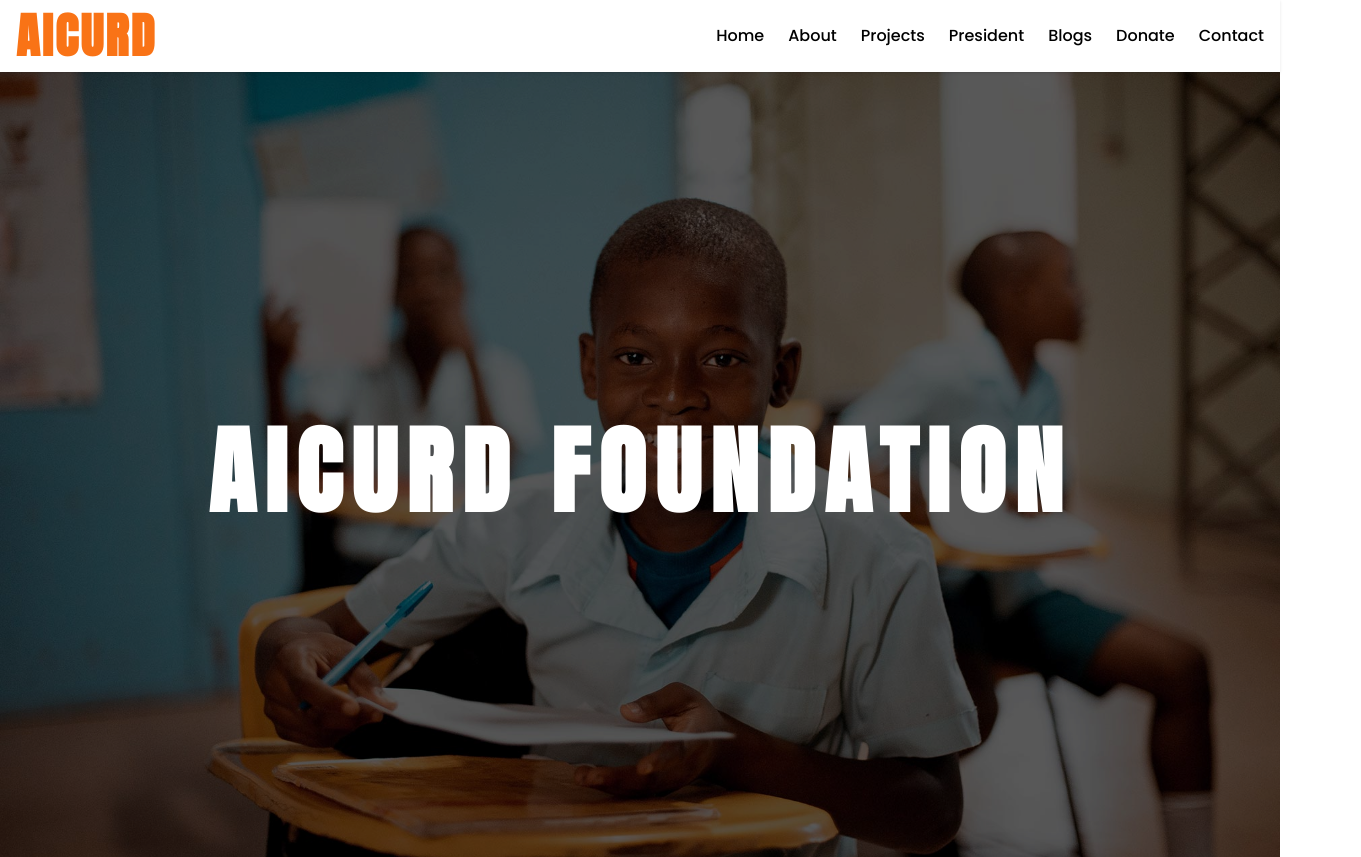
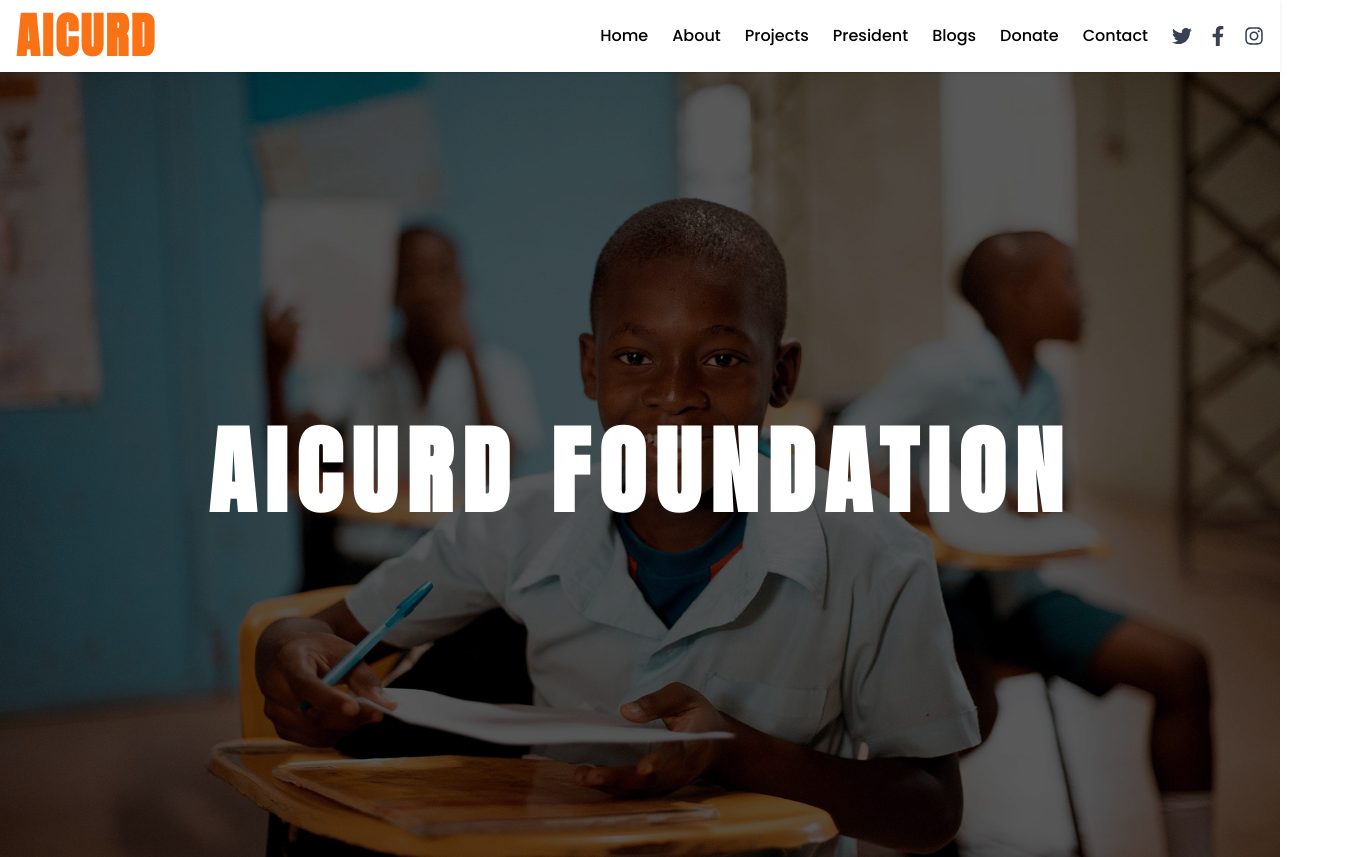
Before and after one commit to BadalKainth/aicurd, a React (Create React App) app: page / in a window 1280 px wide. Shown: the top 857 px of the page, 1361 px wide, since content can reach past the window. Built offline with nearby package versions, Linux system fonts and the light colour scheme.

Commit message:
Footer and Navbar fixes

```diff
--- a/src/components/Footer.jsx
+++ b/src/components/Footer.jsx
@@ -1,42 +1,57 @@
 import React from "react";
 import { FaFacebookF, FaTwitter, FaInstagram } from "react-icons/fa";
+import { Link as ScrollLink } from "react-scroll";
+
+const links = [
+  { name: "Home", scrollTo: "home" },
+  { name: "About", scrollTo: "about" },
+  { name: "President", scrollTo: "president" },
+  { name: "Blogs", scrollTo: "blogs" },
+  { name: "Donate", scrollTo: "donate" },
+  { name: "Contact", scrollTo: "contact" },
+];
 
 const Footer = () => {
   return (
-    <footer className="bg-orange-500 text-white py-10 px-4">
-      <div className="max-w-7xl mx-auto grid grid-cols-1 lg:grid-cols-2 gap-10 items-center">
-        {/* Map Section */}
-        <div className="w-full h-64 lg:h-80 rounded overflow-hidden shadow-lg">
-          <iframe
-            title="address"
-            src="https://www.google.com/maps/embed?pb=!1m18!1m12!1m3!1d3501.9700176735428!2d77.2023660749567!3d28.630660684166596!2m3!1f0!2f0!3f0!3m2!1i1024!2i768!4f13.1!3m3!1m2!1s0x390cfd500690e88d%3A0x2d8093efcf43c80c!2s16%2C%20Bhai%20Vir%20Singh%20Marg%2C%20Sector%204%2C%20Gole%20Market%2C%20New%20Delhi%2C%20Delhi%20110001!5e0!3m2!1sen!2sin!4v1753876556499!5m2!1sen!2sin"
-            width="100%"
-            height="100%"
-            loading="lazy"
-            className="border-0 w-full h-full"
-            allowFullScreen=""
-            referrerPolicy="no-referrer-when-downgrade"
-          ></iframe>
+    <footer className="poppins-regular lg:grid-cols-[auto,1fr,1fr] lg:justify-center lg:items-center lg:items-center bg-orange-500 text-white py-5 px-4">
+      <div className="max-w-7xl mx-auto grid grid-cols-1 lg:grid-cols-[auto,1fr,1fr] lg:justify-center lg:items-center lg:items-center lg:text-center gap-10">
+        {/* Nav Links */}
+        <div className="flex flex-col gap-4 lg:px-10 sm:flex text-sm font-medium w-60">
+          <div className="flex lg:ml-32 lg:text-start gap-2">
+            {links.map((link, index) => (
+              <ScrollLink
+                key={index}
+                to={link.scrollTo}
+                smooth={true}
+                duration={500}
+                offset={-70}
+                className="cursor-pointer hover:text-neutral-700"
+              >
+                {link.name}
+              </ScrollLink>
+            ))}
+          </div>
         </div>
 
         {/* Info Section */}
-        <div className="flex flex-col items-center lg:items-start justify-between space-y-6 ">
-          <div className="text-center poppins-regular lg:text-left">
+        <div className="flex flex-col items-center  space-y-6 text-center lg:text-left">
+          <div className="flex flex-col items-center  space-y-6 text-center lg:text-left">
             <h2 className="text-3xl font-bold uppercase tracking-wide text-white border-b pt-4 border-gray-100">
               AICURD Foundation
             </h2>
-            <p className="mt-2 poppins-regular text-md text-gray-100 ">
-              Address: 16, Bhai Veer Singh Marg, Gol Market, New Delhi - 110001
+            <p className="mt-2 poppins-regular text-md text-gray-100">
+              Address: 16, Bhai Veer Singh Marg, <br />
+              Gol Market, New Delhi - 110001
             </p>
           </div>
 
           {/* Social Icons */}
-          <div className="flex gap-6  text-xl">
+          <div className="flex justify-center lg:justify-start gap-6 text-xl">
             <a
               href="https://twitter.com/"
               target="_blank"
               rel="noopener noreferrer"
-              className="text-gray-300 hover:text-white transition"
+              className="text-gray-300 hover:text-neutral-700 transition"
             >
               <FaTwitter />
             </a>
@@ -44,7 +59,7 @@
               href="https://facebook.com/"
               target="_blank"
               rel="noopener noreferrer"
-              className="text-gray-300 hover:text-white transition"
+              className="text-gray-300 hover:text-neutral-700 transition"
             >
               <FaFacebookF />
             </a>
@@ -52,17 +67,32 @@
               href="https://instagram.com/"
               target="_blank"
               rel="noopener noreferrer"
-              className="text-gray-300 hover:text-white transition"
+              className="text-gray-300 hover:text-neutral-700 transition"
             >
               <FaInstagram />
             </a>
           </div>
         </div>
+
+        {/* Map */}
+        <div className="w-full h-30 lg:w-2/3 lg:h-40  rounded overflow-hidden shadow-lg">
+          <iframe
+            title="address"
+            src="https://www.google.com/maps/embed?pb=!1m18!1m12!1m3!1d3501.9700176735428!2d77.2023660749567!3d28.630660684166596!2m3!1f0!2f0!3f0!3m2!1i1024!2i768!4f13.1!3m3!1m2!1s0x390cfd500690e88d%3A0x2d8093efcf43c80c!2s16%2C%20Bhai%20Veer%20Singh%20Marg%2C%20Sector%204%2C%20Gole%20Market%2C%20New%20Delhi%2C%20Delhi%20110001!5e0!3m2!1sen!2sin!4v1753876556499!5m2!1sen!2sin"
+            width="100%"
+            height="auto"
+            loading="lazy"
+            className="border-0 w-full h-full"
+            allowFullScreen=""
+            referrerPolicy="no-referrer-when-downgrade"
+          ></iframe>
+        </div>
       </div>
 
-      {/* Bottom Bar */}
+      {/* Footer Bottom */}
       <div className="text-center poppins-regular text-sm text-gray-100 mt-10 border-t pt-4 border-gray-700">
-        © {new Date().getFullYear()} AICURD Foundation. All rights reserved.
+        © {new Date().getFullYear()} AICURD Foundation. All rights reserved to
+        SSBPO.
       </div>
     </footer>
   );
--- a/src/components/Navbartest.jsx
+++ b/src/components/Navbartest.jsx
@@ -1,9 +1,9 @@
-// src/components/Navbar.jsx
+import React, { useState } from "react";
 import { Link as RouterLink, useLocation } from "react-router-dom";
 import { Link as ScrollLink } from "react-scroll";
-import React, { useState } from "react";
 import { Menu, X } from "lucide-react";
 import ProjectsData from "../pages/ProjectData";
+import { FaFacebookF, FaTwitter, FaInstagram } from "react-icons/fa";
 
 const links = [
   { name: "Home", scrollTo: "home" },
@@ -47,7 +47,8 @@
         </div>
 
         {/* Desktop Menu */}
-        <ul className="hidden lg:flex space-x-6 font-medium">
+        <div className="hidden lg:flex items-center space-x-6 font-medium">
+          <ul className="flex space-x-6">
             {links.map((link, index) => {
               if (link.dropdown) {
                 return isHomePage ? (
@@ -61,7 +62,6 @@
                     >
                       {link.name}
                     </ScrollLink>
-
                     <ul className="absolute top-full left-0 mt-3 bg-white border shadow-xl rounded-xl grid grid-cols-2 sm:grid-cols-3 lg:grid-cols-4 gap-2 p-2 z-50 w-[500px] opacity-0 group-hover:opacity-100 invisible group-hover:visible transition duration-300">
                       {link.dropdown.map((item, idx) => (
                         <li key={idx}>
@@ -83,7 +83,6 @@
                     >
                       {link.name}
                     </RouterLink>
-
                     <ul className="absolute top-full left-0 mt-3 bg-white border shadow-xl rounded-xl grid grid-cols-2 sm:grid-cols-3 lg:grid-cols-4 gap-2 p-3 z-50 w-[500px] opacity-0 group-hover:opacity-100 invisible group-hover:visible transition duration-300">
                       {link.dropdown.map((item, idx) => (
                         <li key={idx}>
@@ -124,11 +123,41 @@
               );
             })}
           </ul>
+
+          {/* ✅ Social Icons on large screen */}
+          <div className="ml-6 flex gap-4 text-xl text-gray-700">
+            <a
+              href="https://twitter.com/"
+              target="_blank"
+              rel="noopener noreferrer"
+              className="hover:text-orange-500 transition"
+            >
+              <FaTwitter />
+            </a>
+            <a
+              href="https://facebook.com/"
+              target="_blank"
+              rel="noopener noreferrer"
+              className="hover:text-orange-500 transition"
+            >
+              <FaFacebookF />
+            </a>
+            <a
+              href="https://instagram.com/"
+              target="_blank"
+              rel="noopener noreferrer"
+              className="hover:text-orange-500 transition"
+            >
+              <FaInstagram />
+            </a>
+          </div>
+        </div>
       </div>
 
       {/* Mobile Menu */}
       {mobileOpen && (
-        <ul className="lg:hidden flex flex-col px-6 pb-6 space-y-4 bg-white">
+        <div className="lg:hidden flex flex-col px-6 pb-6 space-y-4 bg-white">
+          <ul className="flex flex-col space-y-4">
             {links.map((link, index) => {
               if (link.dropdown) {
                 return (
@@ -179,6 +208,35 @@
               );
             })}
           </ul>
+
+          {/* ✅ Social Icons in Mobile Menu Bottom */}
+          <div className="pt-6 border-t mt-4 flex justify-center gap-6 text-xl text-gray-700">
+            <a
+              href="https://twitter.com/"
+              target="_blank"
+              rel="noopener noreferrer"
+              className="hover:text-orange-500 transition"
+            >
+              <FaTwitter />
+            </a>
+            <a
+              href="https://facebook.com/"
+              target="_blank"
+              rel="noopener noreferrer"
+              className="hover:text-orange-500 transition"
+            >
+              <FaFacebookF />
+            </a>
+            <a
+              href="https://instagram.com/"
+              target="_blank"
+              rel="noopener noreferrer"
+              className="hover:text-orange-500 transition"
+            >
+              <FaInstagram />
+            </a>
+          </div>
+        </div>
       )}
     </nav>
   );
```
Lines whose indentation alone changed are shown as unchanged.
